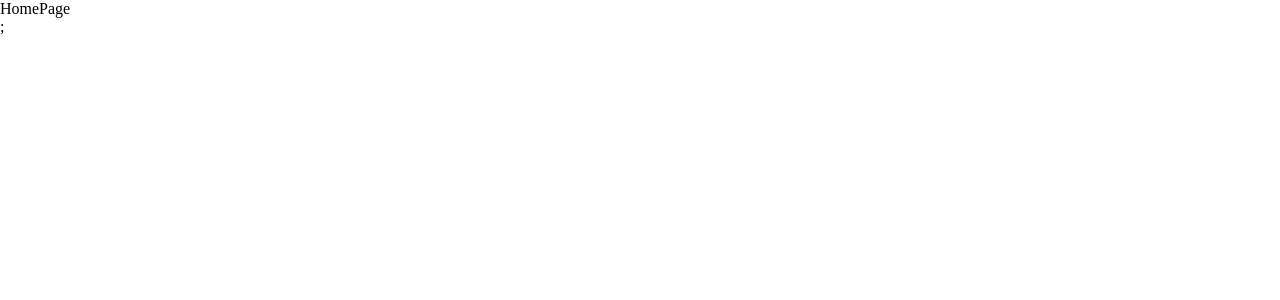
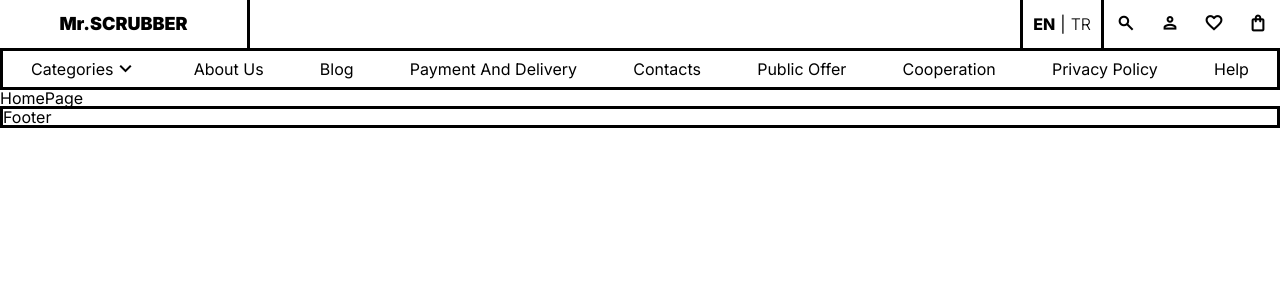
Before and after one commit to kahramanX/creative-ecommerce-project, a React (Create React App) app in the folder client/: page / in a window 1280 px wide. Shown: the top 300 px of the page. Built offline with nearby package versions, Linux system fonts and the light colour scheme.

Commit message:
header added

```diff
--- a/client/package.json
+++ b/client/package.json
@@ -12,7 +12,7 @@
     "@types/react-dom": "^18.0.9",
     "react": "^18.2.0",
     "react-dom": "^18.2.0",
-    "react-helmet": "^6.1.0",
+    "react-helmet-async": "^1.3.0",
     "react-router-dom": "^6.4.5",
     "react-scripts": "5.0.1",
     "sass": "^1.56.1",
@@ -42,8 +42,5 @@
       "last 1 firefox version",
       "last 1 safari version"
     ]
-  },
-  "devDependencies": {
-    "@types/react-helmet": "^6.1.6"
   }
 }
--- a/client/public/index.html
+++ b/client/public/index.html
@@ -4,8 +4,7 @@
     <meta charset="utf-8" />
     <meta name="robots" content="noindex">
     <link rel="icon" href="%PUBLIC_URL%/favicon.ico" />
-    <link rel="stylesheet" href="https://fonts.googleapis.com/css2?family=Material+Symbols+Sharp:opsz,wght,FILL,GRAD@20..48,100..700,0..1,-50..200" />
-    <meta name="viewport" content="width=device-width, initial-scale=1" />
+    <link rel="stylesheet" href="https://fonts.googleapis.com/css2?family=Material+Symbols+Outlined:opsz,wght,FILL,GRAD@48,400,0,0" />    <meta name="viewport" content="width=device-width, initial-scale=1" />
     <meta name="theme-color" content="#fff178" />
     <meta
       name="description"
--- a/client/src/App.tsx
+++ b/client/src/App.tsx
@@ -1,10 +1,17 @@
+import Footer from "components/layouts/Footer";
+import Header from "components/layouts/Header";
 import React from "react";
 import Routers from "Routes";
+import { HelmetProvider } from "react-helmet-async";
 
 const App: React.FC = () => {
   return (
     <div className="App">
-      <Routers />
+      <Header />
+      <HelmetProvider>
+        <Routers />
+      </HelmetProvider>
+      <Footer />
     </div>
   );
 };
--- /dev/null
+++ b/client/src/assets/styles/components/layouts/footer.scss
@@ -0,0 +1,5 @@
+@import "assets/styles/variables.scss";
+
+footer {
+  border: $bold-border !important;
+}
--- /dev/null
+++ b/client/src/assets/styles/components/layouts/header.scss
@@ -0,0 +1,99 @@
+@import "assets/styles/variables.scss";
+
+header {
+  .header-top-container {
+    border-bottom: $bold-border !important;
+
+    display: grid;
+    justify-content: space-between;
+    grid-template-columns: 250px auto;
+
+    .header-top-left {
+      border-right: $bold-border !important;
+      .logo {
+        font-size: 18px;
+        font-weight: 900;
+        display: flex;
+        align-items: center;
+        justify-content: center;
+        padding-top: 15px;
+        padding-bottom: 15px;
+      }
+    }
+
+    .header-top-right {
+      border-left: $bold-border;
+      display: flex;
+
+      .lang-selection-box {
+        display: flex;
+        align-items: center;
+        padding-left: 10px;
+        padding-right: 10px;
+
+        span {
+          font-weight: 300;
+
+          &:first-child {
+            margin-right: 5px;
+          }
+
+          &:last-child {
+            margin-left: 5px;
+          }
+
+          &:hover {
+            cursor: pointer;
+          }
+        }
+
+        .selected-lang {
+          font-weight: 800;
+        }
+      }
+
+      .header-user-actions {
+        border-left: $bold-border;
+        display: flex;
+        align-items: center;
+
+        .action-btn {
+          margin-right: 12px;
+          margin-left: 12px;
+
+          span {
+            font-size: 20px;
+            font-weight: 600;
+
+            &:hover {
+              cursor: pointer;
+            }
+          }
+        }
+      }
+    }
+  }
+
+  .header-bottom-container {
+    border: $bold-border;
+    border-top: none;
+    padding-top: 6px;
+    padding-bottom: 6px;
+
+    .menu-list-container {
+      display: flex;
+      justify-content: space-around;
+
+      .list-container {
+        display: flex;
+        align-items: center;
+        justify-content: center;
+
+        &:hover {
+          cursor: pointer;
+          background-color: $base-yellow;
+        }
+      }
+    }
+  }
+}
--- a/client/src/assets/styles/index.scss
+++ b/client/src/assets/styles/index.scss
@@ -2,15 +2,9 @@
 
 body {
   font-family: "Inter", system-ui;
-  -webkit-font-smoothing: antialiased;
-  -moz-osx-font-smoothing: grayscale;
 }
 
 // RESET CSS START
-
-* {
-  box-sizing: border-box;
-}
 
 ol,
 ul {
@@ -40,92 +34,13 @@ section {
   display: block;
 }
 
-html,
-body,
-div,
-span,
-applet,
-object,
-iframe,
-h1,
-h2,
-h3,
-h4,
-h5,
-h6,
-p,
-blockquote,
-pre,
-a,
-abbr,
-acronym,
-address,
-big,
-cite,
-code,
-del,
-dfn,
-em,
-img,
-ins,
-kbd,
-q,
-s,
-samp,
-small,
-strike,
-strong,
-sub,
-sup,
-tt,
-var,
-b,
-u,
-i,
-center,
-dl,
-dt,
-dd,
-ol,
-ul,
-li,
-fieldset,
-form,
-label,
-legend,
-table,
-caption,
-tbody,
-tfoot,
-thead,
-tr,
-th,
-td,
-article,
-aside,
-canvas,
-details,
-embed,
-figure,
-figcaption,
-footer,
-header,
-hgroup,
-menu,
-nav,
-output,
-ruby,
-section,
-summary,
-time,
-mark,
-audio,
-video {
+* {
   margin: 0;
   padding: 0;
   border: 0;
   font-size: 100%;
-  font: inherit;
   vertical-align: baseline;
+  box-sizing: border-box;
 }
+
 // RESET CSS END
--- a/client/src/assets/styles/variables.scss
+++ b/client/src/assets/styles/variables.scss
@@ -1,5 +1,7 @@
-$base-black: #171516;
+$base-black: #000000;
 $base-white: #ffffff;
 $base-pink: #f7c7dd;
 $base-red: #d11354;
 $base-yellow: #fff178;
+$bold-border: 3px solid #000000;
+$light-border: 1px solid #000000;
--- /dev/null
+++ b/client/src/components/layouts/Footer/index.tsx
@@ -0,0 +1,10 @@
+import React from "react";
+import "assets/styles/components/layouts/footer.scss";
+
+type Props = {};
+
+const Footer: React.FC = (props: Props) => {
+  return <footer>Footer</footer>;
+};
+
+export default Footer;
--- /dev/null
+++ b/client/src/components/layouts/Header/TopContainer.tsx
@@ -0,0 +1,35 @@
+import React from "react";
+
+type Props = {};
+
+const TopContainer = (props: Props) => {
+  return (
+    <div className="header-top-container">
+      <div className="header-top-left">
+        <div className="logo">Mr.SCRUBBER</div>
+      </div>
+
+      <div className="header-top-right">
+        <div className="lang-selection-box">
+          <span className="selected-lang">EN</span>|<span>TR</span>
+        </div>
+        <div className="header-user-actions">
+          <div className="action-btn">
+            <span className="material-symbols-outlined">search</span>
+          </div>
+          <div className="action-btn">
+            <span className="material-symbols-outlined">person</span>
+          </div>
+          <div className="action-btn">
+            <span className="material-symbols-outlined">favorite</span>
+          </div>
+          <div className="action-btn">
+            <span className="material-symbols-outlined">shopping_bag</span>
+          </div>
+        </div>
+      </div>
+    </div>
+  );
+};
+
+export default TopContainer;
--- /dev/null
+++ b/client/src/components/layouts/Header/WideMenu.tsx
@@ -0,0 +1,26 @@
+import React from "react";
+
+type Props = {};
+
+const WideMenu = (props: Props) => {
+  return (
+    <div className="header-bottom-container">
+      <div className="menu-list-container">
+        <div className="list-container">
+          Categories
+          <span className="material-symbols-outlined">expand_more</span>
+        </div>
+        <div className="list-container">About Us</div>
+        <div className="list-container">Blog</div>
+        <div className="list-container">Payment And Delivery</div>
+        <div className="list-container">Contacts</div>
+        <div className="list-container">Public Offer</div>
+        <div className="list-container">Cooperation</div>
+        <div className="list-container">Privacy Policy</div>
+        <div className="list-container">Help</div>
+      </div>
+    </div>
+  );
+};
+
+export default WideMenu;
--- /dev/null
+++ b/client/src/components/layouts/Header/index.tsx
@@ -0,0 +1,17 @@
+import React, { useState, useEffect, useRef } from "react";
+import "assets/styles/components/layouts/header.scss";
+import TopContainer from "./TopContainer";
+import WideMenu from "./WideMenu";
+
+type Props = {};
+
+const Header: React.FC = (props: Props) => {
+  return (
+    <header>
+      <TopContainer />
+      <WideMenu />
+    </header>
+  );
+};
+
+export default Header;
--- a/client/src/pages/HomePage/index.tsx
+++ b/client/src/pages/HomePage/index.tsx
@@ -1,5 +1,5 @@
 import React from "react";
-import { Helmet } from "react-helmet";
+import { Helmet } from "react-helmet-async";
 
 type Props = {};
 
@@ -9,7 +9,8 @@ const HomePage: React.FC = (props: Props) => {
       <Helmet>
         <title>MR.SCRUBBER</title>
       </Helmet>
-      <div>HomePage</div>;
+
+      <div>HomePage</div>
     </>
   );
 };
```
Also changed, not shown: 1 other file (tests, documents, lock files or other folders).
